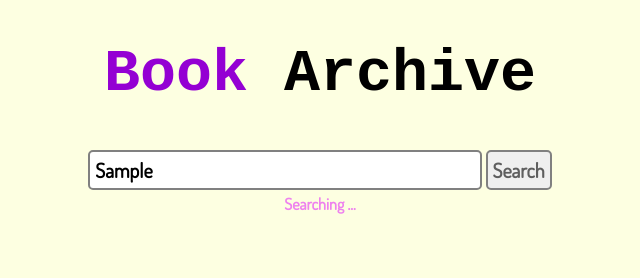
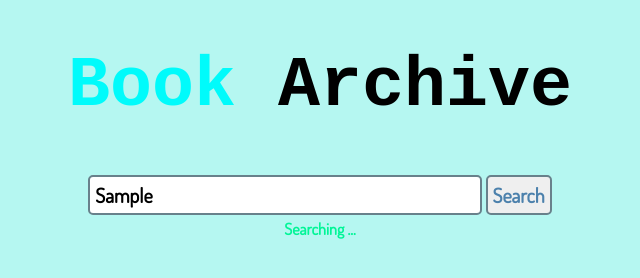
Before and after one commit to ainayeem/book-archive, a plain HTML site: page index.html in a window 1280 px wide. Both pictures are taken after typing "Sample" into the empty fields and a click on the button "Search". Shown: the whole page, without its empty margins (320-960 px from the left). Drawn offline with Linux system fonts and the light colour scheme; no server answers; a web font is replaced by a local one.

Commit message:
last commit

```diff
--- a/css/style.css
+++ b/css/style.css
@@ -1,24 +1,23 @@
 /* Font */
 @import url("https://fonts.googleapis.com/css2?family=Dosis&family=PT+Mono&display=swap");
 
-/* font-family: 'Dosis', sans-serif; */
-/* font-family: 'PT Mono', monospace; */
+
 
 /* Header */
 .header-section {
   font-family: "PT Mono", monospace;
   text-align: center;
-  font-size: 30px;
+  font-size: 35px;
 }
 .header-section span {
-  color: darkviolet;
+  color: rgb(0, 251, 251);
 }
 /* Main */
 .main-section {
   font-family: "Dosis", sans-serif;
 }
 body {
-  background-color: #fdffe1;
+  background-color: #b5f7f1;
 }
 
 /* Search */
@@ -36,15 +35,15 @@ body {
   font-size: 20px;
   padding: 5px;
   margin: 2px;
-  border: 2px solid gray;
+  border: 2px solid rgb(104, 129, 139);
   border-radius: 5px;
 }
 #search-button {
-  color: #5e5e5e;
+  color: #4c81ac;
   transition: 0.7s;
 }
 #search-button:hover {
-  color: white;
+  color: rgb(51, 155, 124);
   background-color: gray;
 }
 #input-field {
@@ -59,7 +58,7 @@ body {
   margin-top: 2px;
   text-align: center;
   font-weight: 600;
-  color: violet;
+  color: rgb(1, 245, 151);
 }
 #empty-search {
   display: none;
@@ -73,7 +72,7 @@ body {
   margin-top: 2px;
   text-align: center;
   font-weight: 600;
-  color: rgb(132, 0, 255);
+  color: rgb(2, 53, 112);
 }
 #books-section {
   display: grid;
@@ -82,13 +81,13 @@ body {
 .book {
   padding: 10px;
   margin: 10px;
-  background-color: #eee9df;
+  background-color: #cbf8ed;
   border-radius: 10px;
+}
+.bold-text {
+  font-weight: 600;
 }
 .book-img {
   display: flex;
   justify-content: center;
 }
-.bold-text {
-  font-weight: 600;
-}
```
